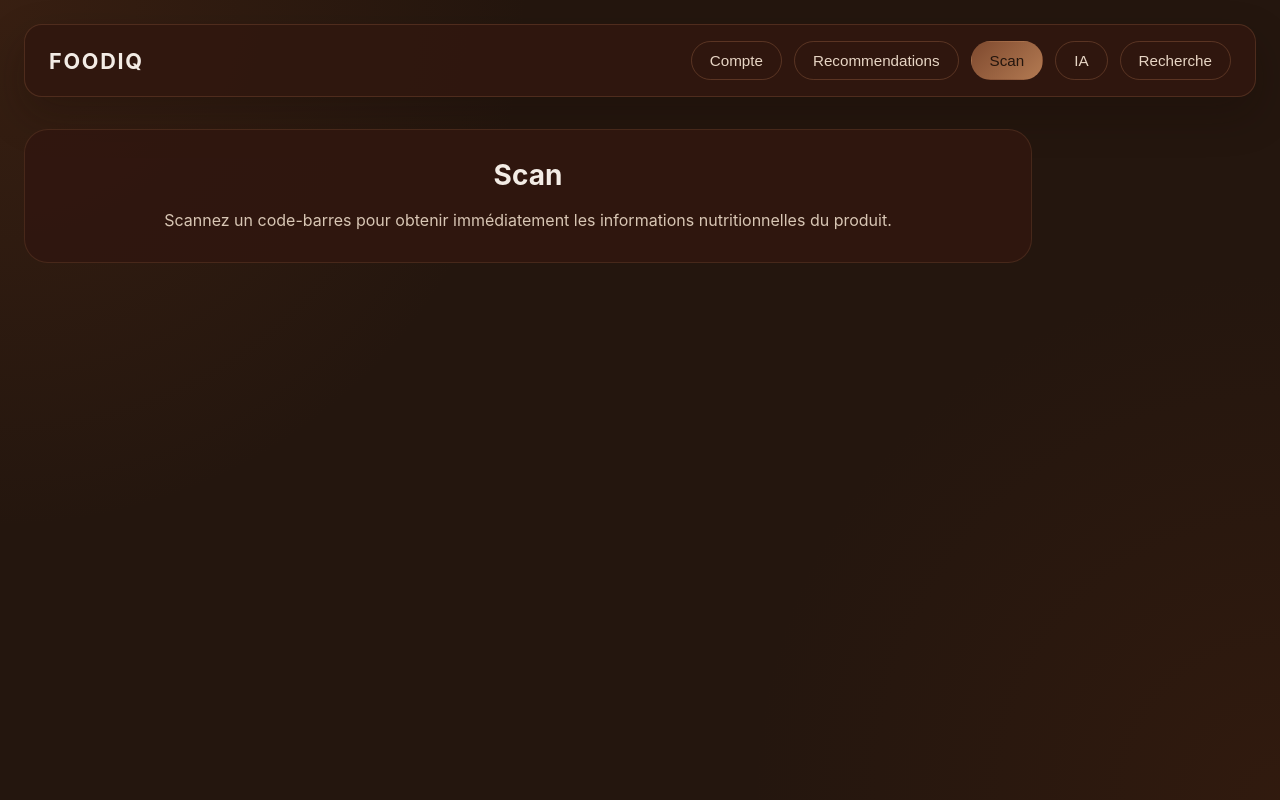
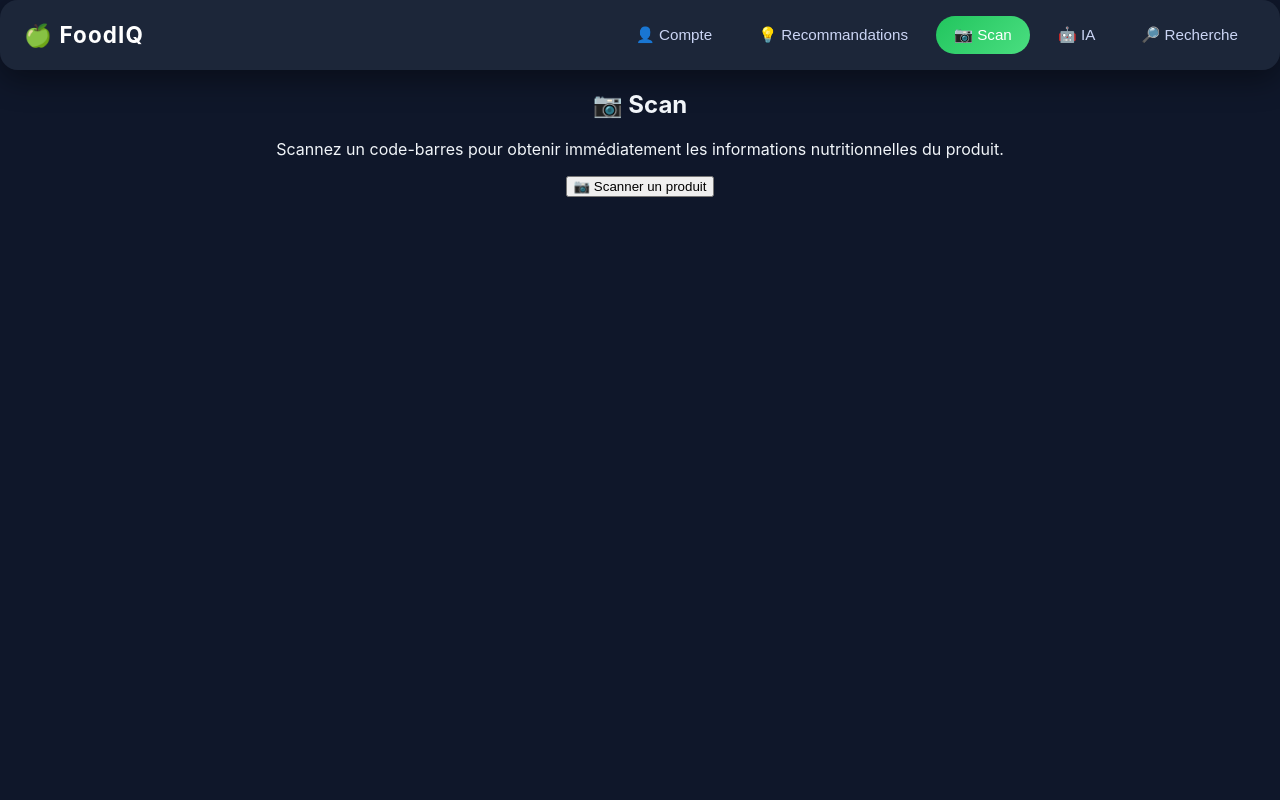
Before and after one commit to Rayan-bdo/FoodIQ, a React (Create React App) app in the folder frontend/: page / in a window 1280 px wide. Built offline with nearby package versions, Linux system fonts and the light colour scheme.

Commit message:
rework navbar

```diff
--- a/frontend/src/components/navbar.css/navbar.css
+++ b/frontend/src/components/navbar.css/navbar.css
@@ -1,13 +1,20 @@
+/* GLOBAL */
+body {
+  margin: 0;
+  font-family: 'Inter', sans-serif;
+  background: #0f172a;
+  color: #f1f5f9;
+}
+
+/* CONTAINER PRINCIPAL */
 .navbar-shell {
   min-height: 100vh;
-  background: radial-gradient(circle at top left, rgba(120, 61, 30, 0.24), transparent 35%),
-    radial-gradient(circle at bottom right, rgba(89, 39, 14, 0.24), transparent 35%),
-    #24160e;
-  color: #f3ece5;
+  background: linear-gradient(135deg, #0f172a, #1e293b);
   padding: 24px;
   box-sizing: border-box;
 }
 
+/* NAVBAR */
 .navbar {
   display: flex;
   flex-wrap: wrap;
@@ -15,74 +22,97 @@
   justify-content: space-between;
   gap: 16px;
   padding: 16px 24px;
-  background: rgba(48, 23, 15, 0.96);
-  border: 1px solid rgba(170, 110, 75, 0.26);
+  background: rgba(30, 41, 59, 0.9);
   border-radius: 18px;
-  box-shadow: 0 18px 40px rgba(20, 12, 8, 0.28);
+  box-shadow: 0 10px 30px rgba(0,0,0,0.4);
 }
 
+/* LOGO */
 .navbar-brand {
-  font-size: 1.35rem;
+  font-size: 1.4rem;
   font-weight: 700;
-  letter-spacing: 0.08em;
-  text-transform: uppercase;
-  color: #f3ece5;
+  letter-spacing: 0.05em;
+  color: #ffffff;
 }
 
+/* MENU */
 .navbar-menu {
   display: flex;
   flex-wrap: wrap;
-  gap: 12px;
+  gap: 10px;
   list-style: none;
   margin: 0;
   padding: 0;
 }
 
+/* BOUTONS */
 .navbar-link {
   background: transparent;
-  border: 1px solid rgba(170, 110, 75, 0.35);
-  color: #e7d5c4;
+  border: none;
+  color: #cbd5f5;
   font-size: 0.95rem;
   padding: 10px 18px;
   border-radius: 999px;
   cursor: pointer;
-  transition: all 0.24s ease;
+  transition: all 0.25s ease;
 }
 
-.navbar-link:hover,
-.navbar-link:focus {
-  border-color: rgba(170, 110, 75, 0.9);
-  color: #ffffff;
-  background: rgba(170, 110, 75, 0.18);
+/* HOVER */
+.navbar-link:hover {
+  background: rgba(255,255,255,0.1);
+  color: white;
 }
 
+/* ACTIF */
 .navbar-link.active {
-  background: linear-gradient(135deg, #7f4a2f 0%, #b37a52 100%);
-  border-color: transparent;
-  color: #24160e;
+  background: linear-gradient(135deg, #22c55e, #4ade80);
+  color: white;
 }
 
+/* CONTENU PRINCIPAL */
 .navbar-content {
   margin-top: 32px;
-  padding: 28px;
-  background: rgba(48, 23, 15, 0.94);
-  border: 1px solid rgba(170, 110, 75, 0.2);
+  padding: 32px;
+  background: rgba(30, 41, 59, 0.95);
   border-radius: 24px;
-  max-width: 950px;
+  max-width: 900px;
+  box-shadow: 0 15px 40px rgba(0,0,0,0.5);
+  animation: fadeIn 0.4s ease;
 }
 
+/* TITRE */
 .navbar-content h2 {
   margin: 0 0 14px;
-  font-size: 1.75rem;
-  color: #f3ece5;
+  font-size: 1.8rem;
+  color: #ffffff;
 }
 
+/* TEXTE */
 .navbar-content p {
   margin: 0;
-  line-height: 1.75;
-  color: #d8c6b4;
+  line-height: 1.7;
+  color: #cbd5f5;
 }
 
+/* ANIMATION */
+@keyframes fadeIn {
+  from {
+    opacity: 0;
+    transform: translateY(20px);
+  }
+  to {
+    opacity: 1;
+    transform: translateY(0);
+  }
+}
+
+/* HOVER CARD */
+.navbar-content:hover {
+  transform: translateY(-5px);
+  transition: 0.3s;
+}
+
+/* RESPONSIVE */
 @media (max-width: 720px) {
   .navbar {
     flex-direction: column;
--- a/frontend/src/components/navbar.css/navbar.jsx
+++ b/frontend/src/components/navbar.css/navbar.jsx
@@ -3,11 +3,11 @@ import './navbar.css';
 import Compte from '../compte/compte';
 
 const tabs = [
-  { id: 'compte', label: 'Compte' },
-  { id: 'recommendations', label: 'Recommendations' },
-  { id: 'scan', label: 'Scan' },
-  { id: 'ia', label: 'IA' },
-  { id: 'recherche', label: 'Recherche' },
+  { id: 'compte', label: '👤 Compte' },
+  { id: 'recommendations', label: '💡 Recommandations' },
+  { id: 'scan', label: '📷 Scan' },
+  { id: 'ia', label: '🤖 IA' },
+  { id: 'recherche', label: '🔎 Recherche' },
 ];
 
 const descriptions = {
@@ -21,15 +21,16 @@ function Navbar() {
   const [activeTab, setActiveTab] = useState('scan');
 
   return (
-    <div className="navbar-shell">
+    <div className="app">
+      {/* HEADER */}
       <nav className="navbar">
-        <div className="navbar-brand">FoodIQ</div>
+        <div className="navbar-brand">🍏 FoodIQ</div>
+
         <ul className="navbar-menu">
           {tabs.map((tab) => (
             <li key={tab.id}>
               <button
-                type="button"
-                className={tab.id === activeTab ? 'navbar-link active' : 'navbar-link'}
+                className={`navbar-link ${tab.id === activeTab ? 'active' : ''}`}
                 onClick={() => setActiveTab(tab.id)}
               >
                 {tab.label}
@@ -39,14 +40,29 @@ function Navbar() {
         </ul>
       </nav>
 
-      {activeTab === 'compte' ? (
-        <Compte />
-      ) : (
-        <section className="navbar-content">
-          <h2>{tabs.find((tab) => tab.id === activeTab)?.label}</h2>
-          <p>{descriptions[activeTab]}</p>
-        </section>
-      )}
+      {/* CONTENU */}
+      <main className="main-content">
+        {activeTab === 'compte' ? (
+          <Compte />
+        ) : (
+          <div className="content-card">
+            <h2 className="title">
+              {tabs.find((tab) => tab.id === activeTab)?.label}
+            </h2>
+
+            <p className="description">
+              {descriptions[activeTab]}
+            </p>
+
+            {/* BOUTON PRINCIPAL */}
+            {activeTab === 'scan' && (
+              <button className="scan-button">
+                📷 Scanner un produit
+              </button>
+            )}
+          </div>
+        )}
+      </main>
     </div>
   );
 }
```
